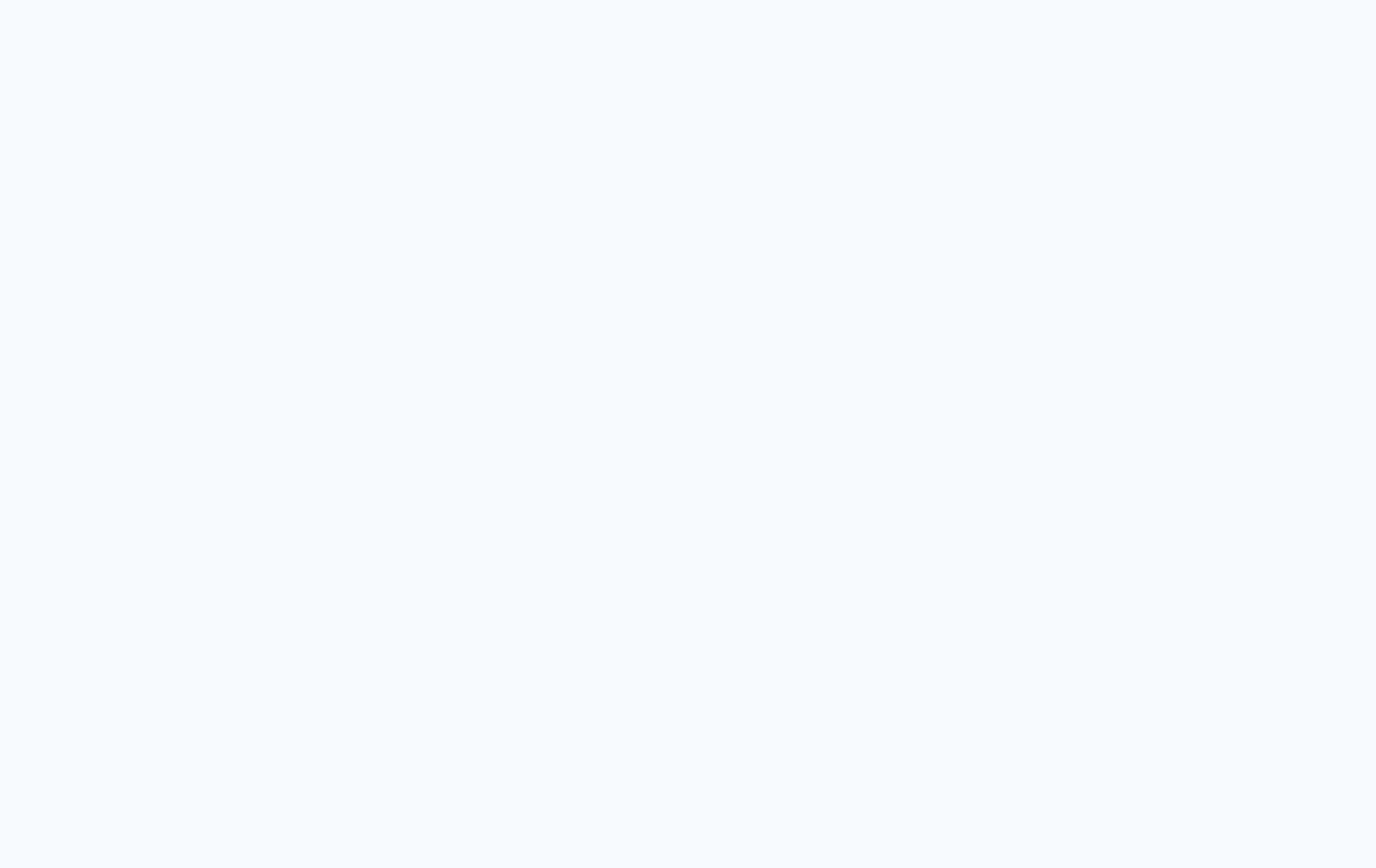
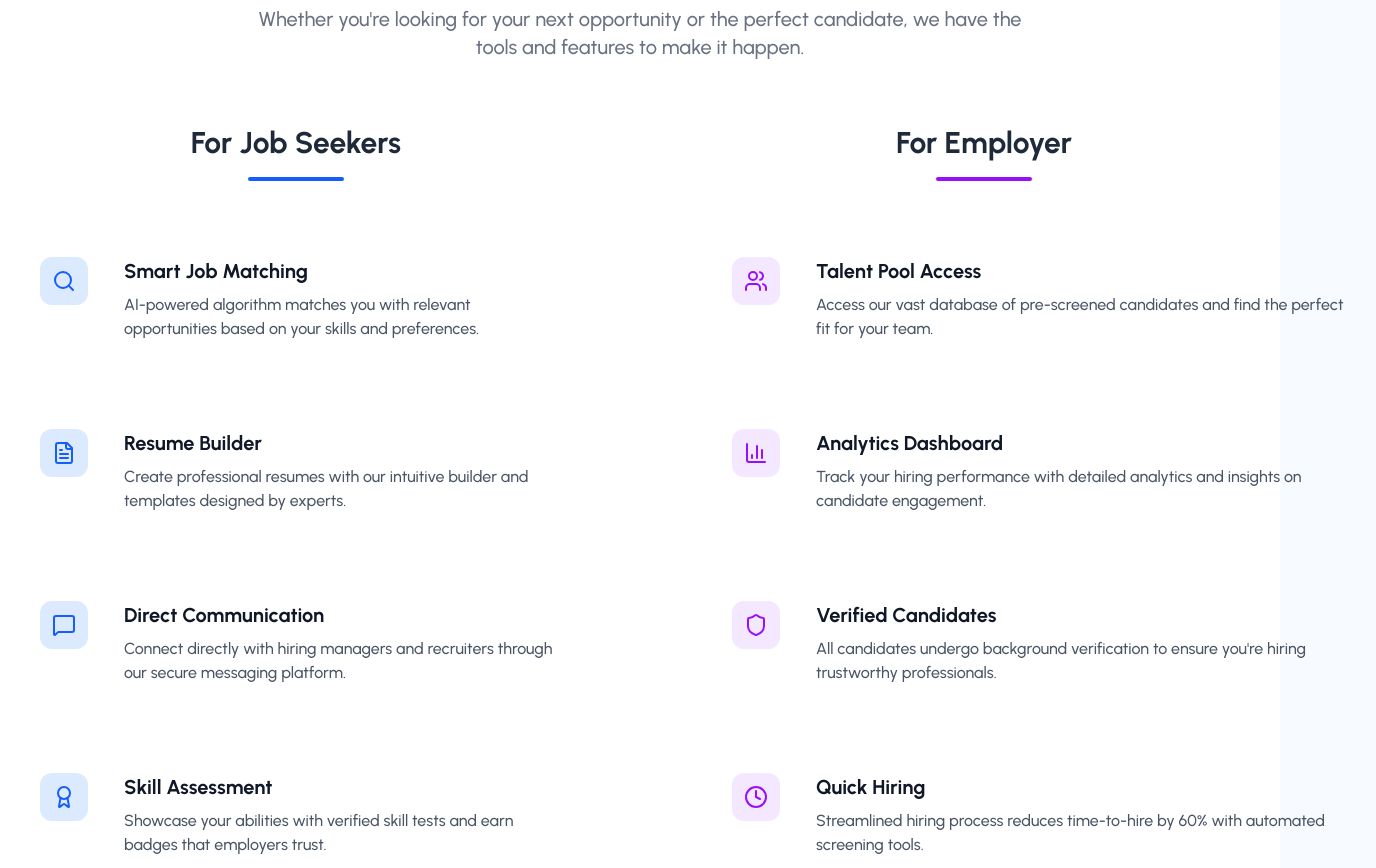
Before and after one commit to LaxmanGhimire7/job-portal, a React (Vite) app in the folder client/: page / in a window 1280 px wide. Shown: the part 920-1788 px from the top of the page, 1376 px wide, since content can reach past the window. Before the commit the page ends 805 px from the top, so only its background shows below. Built offline with nearby package versions, Linux system fonts and the light colour scheme; the HTML template or start-up script is replaced by a standard one.

Commit message:
feature section done

```diff
--- a/client/src/Pages/LandingPage/LandingPage.jsx
+++ b/client/src/Pages/LandingPage/LandingPage.jsx
@@ -1,3 +1,4 @@
+import Features from './components/Features';
 import Header from './components/Header'
 import Hero from './components/Hero';
 
@@ -6,6 +7,7 @@ function LandingPage() {
     <div className='min-h-screen'>
      <Header />
      <Hero />
+     <Features />
     </div>
   )
 }
--- /dev/null
+++ b/client/src/Pages/LandingPage/components/Features.jsx
@@ -0,0 +1,86 @@
+import { employerFeatures, jobSeekerFeatures } from "../../../utils/data";
+
+function Features() {
+  return (
+    <div className="bg-white">
+      <div className="">
+        <h1 className="text-center text-5xl font-bold text-gray-900">
+          Everything You Need to{" "}
+          <span className="block bg-gradient-to-r from-blue-600 to-purple-600 bg-clip-text text-transparent">
+            Succeed
+          </span>
+        </h1>
+
+        <p className="text-center mx-auto mt-5 text-xl font-medium text-gray-500 max-w-3xl">
+          Whether you're looking for your next opportunity or the perfect
+          candidate, we have the tools and features to make it happen.
+        </p>
+      </div>
+
+      {/* New card from here */}
+      <div className="grid md:grid-cols-2 gap-16 lg:gap-24 mt-16">
+        {/* For jobseeker */}
+        <div>
+          <div className="text-center mb-12">
+            <h1 className="mb-4 text-3xl font-bold text-gray-800">
+              For Job Seekers
+            </h1>
+            <div className=" w-24 mx-auto h-1 bg-gradient-to-r from-blue-600 to-blue-600 rounded-full" />
+          </div>
+
+          <div className="space-y-8">
+            {jobSeekerFeatures.map((item, index) => {
+              return (
+                <div
+                  className="group rounded-2xl ml-3 space-x-4 p-7 flex items-start gap-5 hover:bg-blue-50 transition-all duration-300 cursor-pointer"
+                  key={index}
+                >
+                  <div className="bg-blue-100 flex p-3 group-hover:bg-blue-200 transition-colors rounded-xl">
+                    <item.icon className="text-blue-600 " />
+                  </div>
+                  <div>
+                    <h4 className="font-bold text-xl text-gray-900">
+                      {item.title}
+                    </h4>
+                    <p className="mt-2 font-medium text-gray-600">
+                      {item.description}
+                    </p>
+                  </div>
+                </div>
+              );
+            })}
+          </div>
+        </div>
+
+        {/* For Recruiter */}
+        <div>
+          <div className="text-center mb-12">
+            <h1 className="mb-4 text-3xl font-bold text-gray-800">
+              For Employer
+            </h1>
+            <div className="w-24 mx-auto h-1 bg-gradient-to-r from-purple-600 to-purple-600 rounded-full " />
+          </div>
+
+          <div className="space-y-8 ">
+            {employerFeatures.map((item, index) => {
+              return (
+                <div className="group rounded-2xl w-2xl ml-4 mt- space-x-4 p-7 flex items-start gap-5 hover:bg-purple-50 transition-all duration-300 cursor-pointer "
+                key={index}>
+                  <div className="bg-purple-100 p-3 flex group-hover:bg-purple-200 rounded-xl">
+                    <item.icon className="text-purple-600" />
+                  </div>
+                  <div>
+                    <h3 className="font-bold text-gray-900 text-xl">{item.title}</h3>
+                    <p className="mt-2 font-medium text-gray-600">{item.description}</p>
+                  </div>
+                </div>
+              );
+            })}
+          </div>
+        </div>
+      </div>
+    </div>
+  );
+}
+
+export default Features;
--- a/client/src/Pages/LandingPage/components/Hero.jsx
+++ b/client/src/Pages/LandingPage/components/Hero.jsx
@@ -13,7 +13,13 @@ function Hero() {
         { icon: TrendingUp, label: "Jobs Posted", value: "150K+" },
     ];
     return (
-    <div className="pt-27 pb-16 min-h-screen bg-white">
+        <div className="pt-28 pb-16 min-h-screen bg-white relative overflow-hidden">
+            {/* Decorative Blurry Background */}
+            <div className="absolute inset-0 overflow-hidden pointer-events-none">
+                <div className="absolute top-20 left-10 w-32 h-32 bg-blue-100 rounded-full blur-3xl opacity-30" />
+                <div className="absolute bottom-20 right-10 w-40 h-40 bg-purple-100 rounded-full blur-3xl opacity-30" />
+                <div className="absolute top-1/2 left-1/2 transform -translate-x-1/2 -translate-y-1/2 w-96 h-96 bg-gradient-to-r from-blue-50 to-purple-50 rounded-full blur-3xl opacity-20" />
+            </div>
             <div className="mx-auto max-w-4xl text-center ">
                 <motion.h1
                     initial={{ opacity: 0, y: 30 }}
@@ -76,10 +82,11 @@ function Hero() {
 
                 {/* DATA SECTION */}
                 <motion.div
-        initial={{opacity:0, y:30}}
-        animate={{opacity:1, y:0}}
-        transition={{duration:0.8, delay:0.2}}
-        className="flex justify-between gap-8 mx-auto max-w-2xl py-12">
+                    initial={{ opacity: 0, y: 30 }}
+                    animate={{ opacity: 1, y: 0 }}
+                    transition={{ duration: 0.8, delay: 0.2 }}
+                    className="flex justify-between gap-8 mx-auto max-w-2xl py-12"
+                >
                     {data.map((item, index) => {
                         return (
                             <motion.div
@@ -92,8 +99,12 @@ function Hero() {
                                 <div className="w-12 h-12 flex justify-center bg-gradient-to-r from-blue-100 to-purple-100 rounded-xl items-center text-blue-600 ">
                                     <item.icon />
                                 </div>
-                <div className="font-bold mt-1 text-2xl text-gray-600">{item.value}</div>
-                <div className="text-sm mt-0.5 text-gray-600 font-medium">{item.label}</div>
+                                <div className="font-bold mt-1 text-2xl text-gray-600">
+                                    {item.value}
+                                </div>
+                                <div className="text-sm mt-0.5 text-gray-600 font-medium">
+                                    {item.label}
+                                </div>
                             </motion.div>
                         );
                     })}
--- /dev/null
+++ b/client/src/utils/data.js
@@ -0,0 +1,68 @@
+import {
+  Search,
+  Users,
+  FileText,
+  MessageSquare,
+  BarChart3,
+  Shield,
+  Clock,
+  Award,
+  Briefcase,
+  Building2,
+  LayoutDashboard,
+  Plus,
+} from "lucide-react";
+
+export const jobSeekerFeatures = [
+  {
+    icon: Search,
+    title: "Smart Job Matching",
+    description:
+      "AI-powered algorithm matches you with relevant opportunities based on your skills and preferences.",
+  },
+  {
+    icon: FileText,
+    title: "Resume Builder",
+    description:
+      "Create professional resumes with our intuitive builder and templates designed by experts.",
+  },
+  {
+    icon: MessageSquare,
+    title: "Direct Communication",
+    description:
+      "Connect directly with hiring managers and recruiters through our secure messaging platform.",
+  },
+  {
+    icon: Award,
+    title: "Skill Assessment",
+    description:
+      "Showcase your abilities with verified skill tests and earn badges that employers trust.",
+  },
+];
+
+export const employerFeatures = [
+  {
+    icon: Users,
+    title: "Talent Pool Access",
+    description:
+      "Access our vast database of pre-screened candidates and find the perfect fit for your team.",
+  },
+  {
+    icon: BarChart3,
+    title: "Analytics Dashboard",
+    description:
+      "Track your hiring performance with detailed analytics and insights on candidate engagement.",
+  },
+  {
+    icon: Shield,
+    title: "Verified Candidates",
+    description:
+      "All candidates undergo background verification to ensure you're hiring trustworthy professionals.",
+  },
+  {
+    icon: Clock,
+    title: "Quick Hiring",
+    description:
+      "Streamlined hiring process reduces time-to-hire by 60% with automated screening tools.",
+  },
+];
```
Also changed, not shown: client/src/utils/dats.js (deleted). Lines whose indentation alone changed are shown as unchanged.
